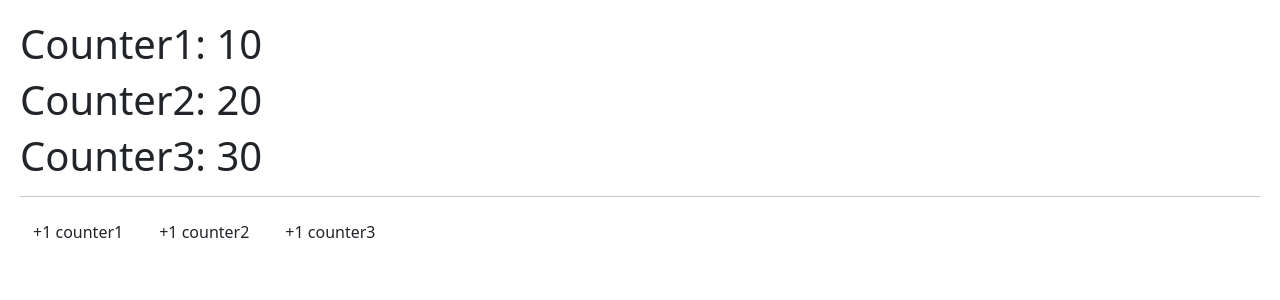
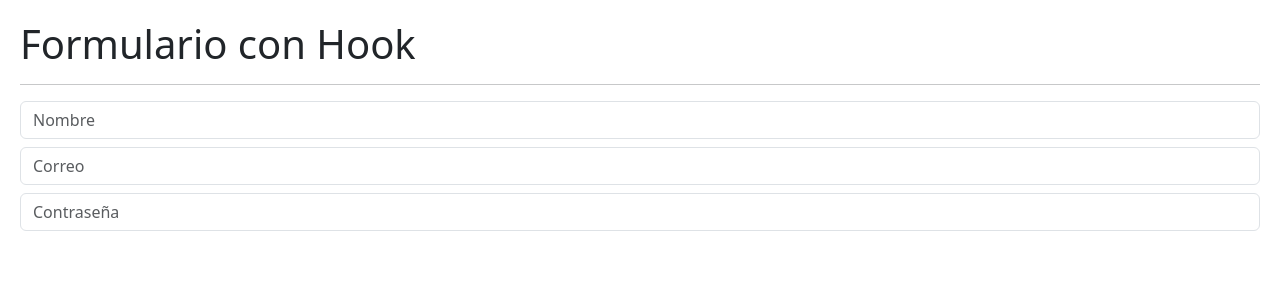
Before and after one commit to NachoBasilio/Estudio-Hook-App, a React (Vite) app: page / in a window 1280 px wide. Shown: the top 300 px of the page. Built offline with nearby package versions, Linux system fonts and the light colour scheme.

Commit message:
useEffect esta en la casa
!

```diff
--- /dev/null
+++ b/src/01-useState/CounterWithCustomHook.jsx
@@ -0,0 +1,28 @@
+import useCounter from "../hooks/useCounter"
+
+export default function CounterWithCustomHook() {
+    const {
+        contador,
+        incremento,
+        decremento,
+        reset
+    } = useCounter()
+
+  return (
+    <>
+        <h1>Counter with Hook: {contador}</h1>
+        <hr />
+
+        <button onClick={
+            () => incremento(1)
+        } className="btn btn-primary">+1</button>
+        <button onClick={
+            () => reset(1)
+        } className="btn btn-primary">Reset</button>
+        <button onClick={
+            () => decremento(1)
+        }
+        className="btn btn-primary">-1</button>
+    </>
+  )
+}
--- /dev/null
+++ b/src/02-useEffect/FormWithCustomHook.jsx
@@ -0,0 +1,63 @@
+import { useState } from "react"
+import Message from "./Message"
+
+
+export default function FormWithCustomHook() {
+    const [formState, setFormState] = useState({
+        userName: '',
+        email: '',
+        password: ''
+    })
+    const { userName, email, password } = formState
+
+    const hanglerInputChange = function (e){
+        e.preventDefault()
+        setFormState({
+            ...formState,
+            [e.target.name]: e.target.value
+        })
+    }
+
+
+
+    return (
+        <>
+            <h1>Formulario con Hook</h1>
+            <hr/>
+
+            <input
+                type="text"
+                className="form-control"
+                placeholder="Nombre"
+                name="userName"
+                value={
+                    userName
+                }
+                onChange={ hanglerInputChange }
+            />
+            <input
+                type="email"
+                className="form-control mt-2"
+                placeholder="Correo"
+                name="email"
+                value={
+                    email
+                }
+                onChange={ hanglerInputChange }
+            />
+
+            <input
+            type="password"
+            name="password"
+            placeholder="Contraseña"
+            className="form-control mt-2"
+            value={ password }
+            onChange={ hanglerInputChange }
+            />
+
+            {
+                (userName === 'NachoB') && <Message></Message>
+            }
+        </>
+    )
+}
--- /dev/null
+++ b/src/02-useEffect/Message.jsx
@@ -0,0 +1,19 @@
+import { useEffect } from "react"
+
+export default function Message() {
+    useEffect(() => {
+        const onMouseMove = function (e){
+            console.log(e)
+        }
+
+        window.addEventListener('mousemove', onMouseMove)
+        return () => {
+            window.removeEventListener('mousemove', onMouseMove)
+        };
+    }, []);
+  return (
+    <>
+        <h3>Usuario ya existe</h3>
+    </>
+  )
+}
--- /dev/null
+++ b/src/02-useEffect/SimpleForm.jsx
@@ -0,0 +1,55 @@
+import { useEffect, useState } from "react"
+import Message from "./Message"
+
+
+export default function SimpleForm() {
+    const [formState, setFormState] = useState({
+        userName: 'Nacho',
+        email: 'nacho@mail.com'
+    })
+    const { userName, email } = formState
+
+    const hanglerInputChange = function (e){
+        e.preventDefault()
+        setFormState({
+            ...formState,
+            [e.target.name]: e.target.value
+        })
+    }
+
+    useEffect(function (){
+        console.log('hey')
+    },[])
+
+    return (
+        <>
+            <h1>Formulario simple</h1>
+            <hr/>
+
+            <input
+                type="text"
+                className="form-control"
+                placeholder="Nombre"
+                name="userName"
+                value={
+                    userName
+                }
+                onChange={ hanglerInputChange }
+            />
+            <input
+                type="email"
+                className="form-control mt-2"
+                placeholder="Correo"
+                name="email"
+                value={
+                    email
+                }
+                onChange={ hanglerInputChange }
+            />
+
+            {
+                (userName === 'NachoB') && <Message></Message>
+            }
+        </>
+  )
+}
--- a/src/HookApp.jsx
+++ b/src/HookApp.jsx
@@ -1,12 +1,14 @@
-import CounterApp from "./01-useState/CounterApp"
+//import CounterApp from "./01-useState/CounterApp"
+//import CounterWithCustomHook from "./01-useState/CounterWithCustomHook"
+//import SimpleForm from "./02-useEffect/SimpleForm"
+import FormWithCustomHook from "./02-useEffect/FormWithCustomHook"
 
-CounterApp
 
 
 export default function HookApp() {
   return (
     <div>
-        <CounterApp />
+        <FormWithCustomHook />
     </div>
   )
 }
```
Also changed, not shown: src/hooks/useCounter.js (added, +24 -0 lines), src/hooks/useForm.js (added).
